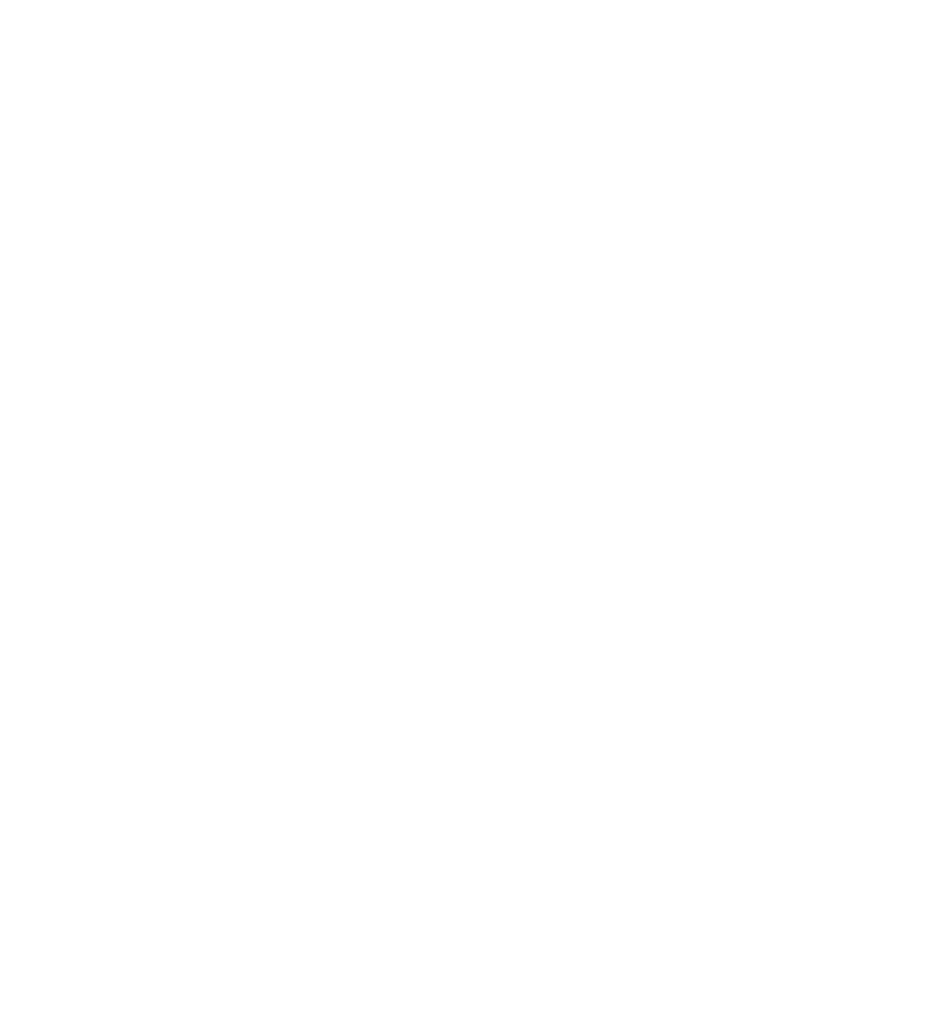
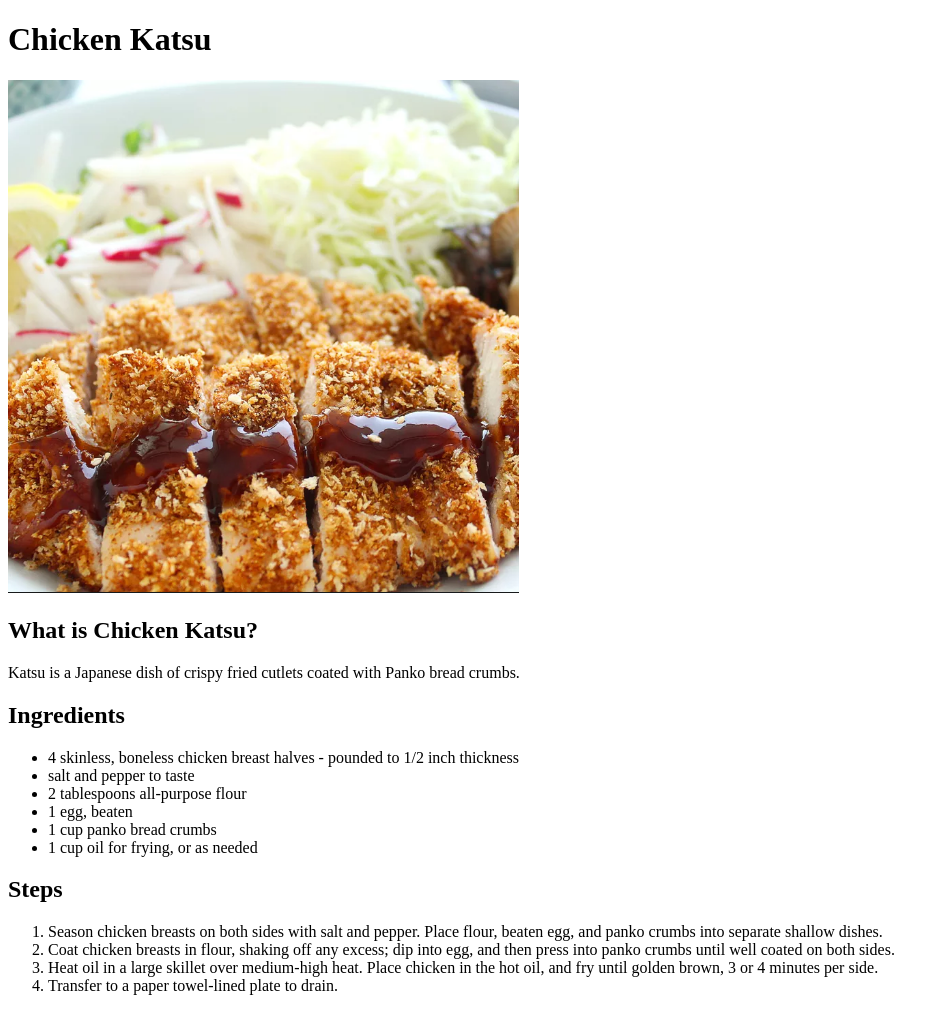
Before and after one commit to MuhammadAlvi03/odin-recipes, a plain HTML site: page recipes/chicken.html in a window 1280 px wide. Shown: the whole page, without its empty margins (0-949 px from the left). Before the commit the page ends 800 px from the top, so only its background shows below. Drawn offline with Linux system fonts and the light colour scheme.

Commit message:
Add chicken katsu page

```diff
--- a/recipes/chicken.html
+++ b/recipes/chicken.html
@@ -0,0 +1,29 @@
+<!DOCTYPE html>
+<html lang="en">
+    <head>
+        <meta charset="UTF-8">
+        <title>Chicken Katsu Recipe</title>
+    </head>
+    <body>
+        <h1>Chicken Katsu</h1>
+        <img src="../images/chicken.png" alt="A picture of Chicken Katsu">
+        <h2>What is Chicken Katsu?</h2>
+        <p>Katsu is a Japanese dish of crispy fried cutlets coated with Panko bread crumbs.</p>
+        <h2>Ingredients</h2>
+        <ul>
+            <li>4 skinless, boneless chicken breast halves - pounded to 1/2 inch thickness</li>
+            <li>salt and pepper to taste</li>
+            <li>2 tablespoons all-purpose flour</li>
+            <li>1 egg, beaten</li>
+            <li>1 cup panko bread crumbs</li>
+            <li>1 cup oil for frying, or as needed</li>
+        </ul>
+        <h2>Steps</h2>
+        <ol>
+            <li>Season chicken breasts on both sides with salt and pepper. Place flour, beaten egg, and panko crumbs into separate shallow dishes.</li>
+            <li>Coat chicken breasts in flour, shaking off any excess; dip into egg, and then press into panko crumbs until well coated on both sides.</li>
+            <li>Heat oil in a large skillet over medium-high heat. Place chicken in the hot oil, and fry until golden brown, 3 or 4 minutes per side.</li>
+            <li>Transfer to a paper towel-lined plate to drain.</li>
+        </ol>
+    </body>
+</html>
```
Also changed, not shown: recipes/reuben.html (+1 -1 lines).
